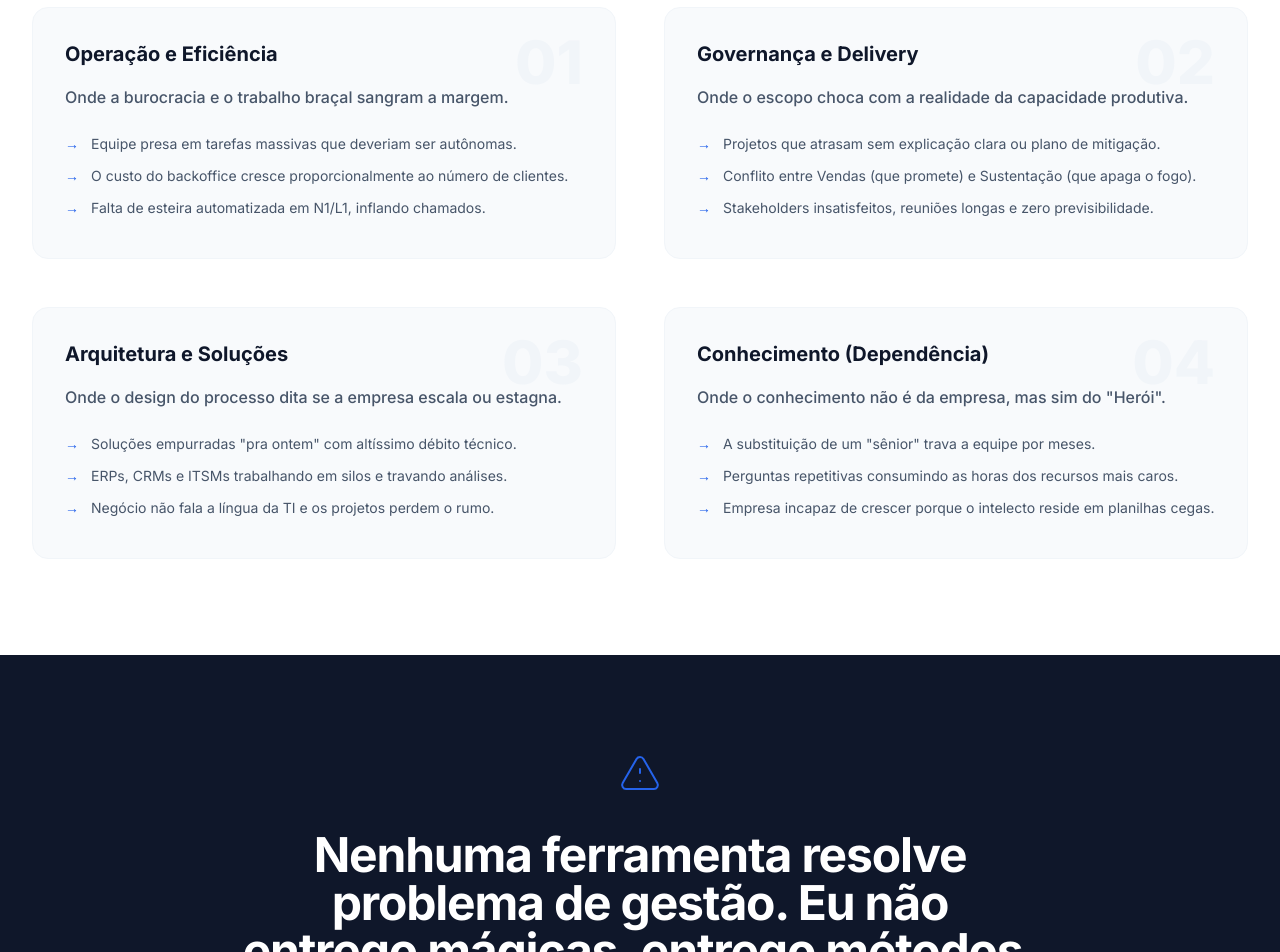
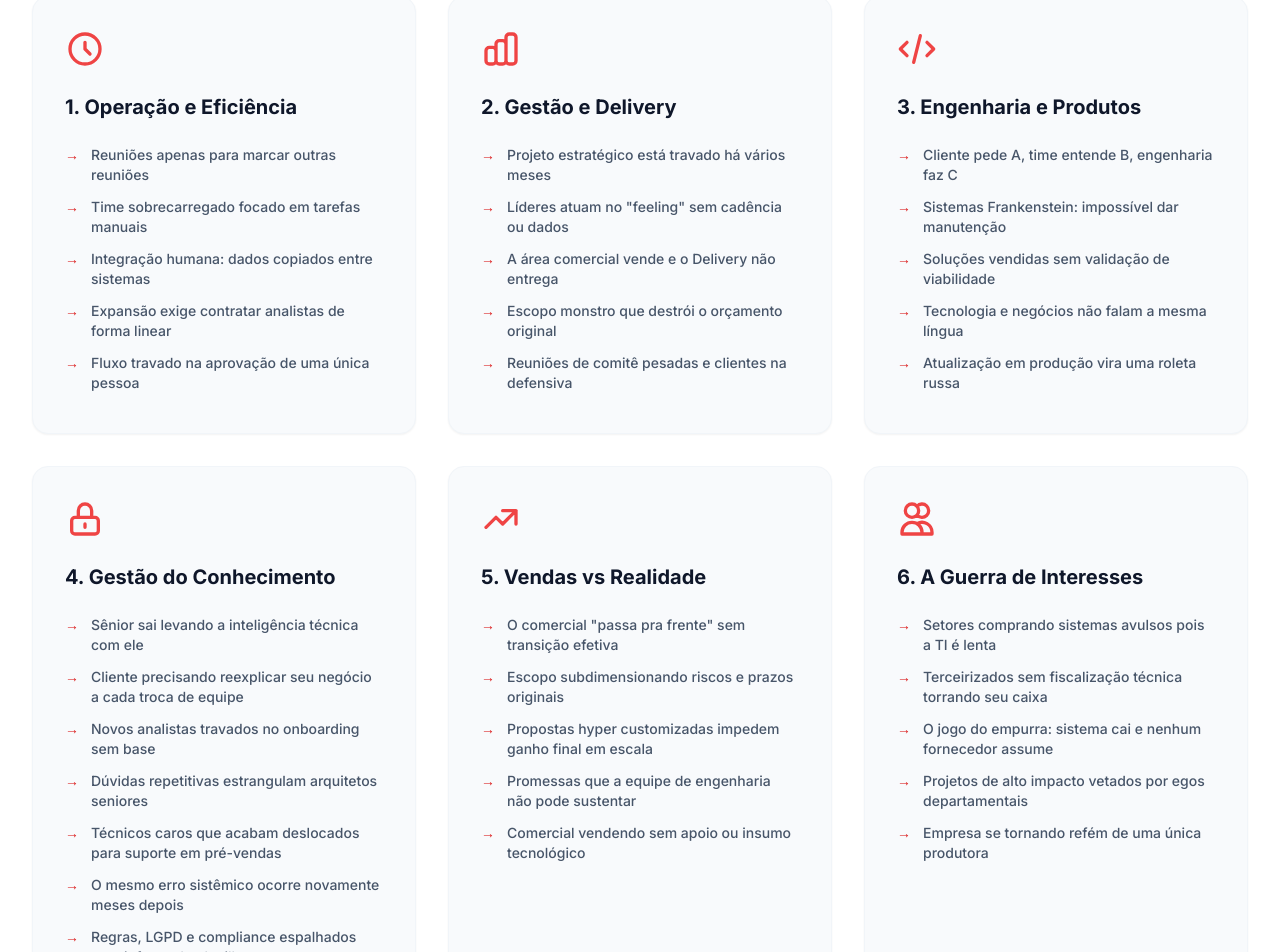
Before and after one commit to Lindualdo/aldosantos, a Next.js app: page / in a window 1280 px wide. Shown: the part 1160-2112 px from the top of the page. Built offline with nearby package versions, Linux system fonts and the light colour scheme.

Commit message:
feet: sessão dores

```diff
--- a/app/page.tsx
+++ b/app/page.tsx
@@ -67,58 +67,109 @@ export default function Home() {
       <section className="py-24 bg-white">
         <div className="max-w-7xl mx-auto px-6 lg:px-8">
           <div className="max-w-3xl mb-16">
-            <h3 className="text-sm font-bold tracking-widest text-slate-400 uppercase mb-3">Identificação de Gargalos</h3>
+            <h3 className="text-sm font-bold tracking-widest text-slate-400 uppercase mb-3">Problemas Frequentes</h3>
             <h2 className="text-3xl md:text-4xl font-bold text-slate-900 tracking-tight mb-6">
-              O problema não são as pessoas.<br />
-              São os processos que elas operam.
+              Você reconhece algum desses cenários?
             </h2>
             <p className="text-lg text-slate-600 leading-relaxed">
-              O caos financeiro e o estresse operacional não surgem do nada. Eles se manifestam e se multiplicam exatamente nestas quatro camadas da sua organização:
+              Já ajudei a solucionar desafios exatos como estes liderando times em diversas operações. Se você vive alguns deles, nós podemos trabalhar juntos para estancar o problema e otimizar seus processos.
             </p>
           </div>
 
-          <div className="grid md:grid-cols-2 gap-8 lg:gap-12">
-            <div className="p-8 pb-10 rounded-2xl bg-slate-50 border border-slate-100 relative group hover:border-blue-200 transition-colors">
-              <div className="text-6xl font-black text-slate-100 absolute top-6 right-8 pointer-events-none group-hover:text-blue-50 transition-colors">01</div>
-              <h4 className="text-xl font-bold text-slate-900 mb-4 relative z-10">Operação e Eficiência</h4>
-              <p className="text-slate-600 leading-relaxed mb-6 font-medium relative z-10">Onde a burocracia e o trabalho braçal sangram a margem.</p>
-              <ul className="space-y-3">
-                <li className="flex gap-3 text-slate-600 text-sm"><span className="text-blue-600 font-bold shrink-0">→</span> Equipe presa em tarefas massivas que deveriam ser autônomas.</li>
-                <li className="flex gap-3 text-slate-600 text-sm"><span className="text-blue-600 font-bold shrink-0">→</span> O custo do backoffice cresce proporcionalmente ao número de clientes.</li>
-                <li className="flex gap-3 text-slate-600 text-sm"><span className="text-blue-600 font-bold shrink-0">→</span> Falta de esteira automatizada em N1/L1, inflando chamados.</li>
+          <div className="grid md:grid-cols-2 lg:grid-cols-3 gap-8">
+            {/* Camada 1 */}
+            <div className="p-8 pb-10 rounded-2xl bg-slate-50 border border-slate-100 relative group transition-colors hover:border-slate-300 shadow-sm">
+              <div className="text-red-500 mb-6">
+                <svg className="w-10 h-10" fill="none" stroke="currentColor" viewBox="0 0 24 24"><path strokeLinecap="round" strokeLinejoin="round" strokeWidth={2} d="M12 8v4l3 3m6-3a9 9 0 11-18 0 9 9 0 0118 0z" /></svg>
+              </div>
+              <h4 className="text-xl font-bold text-slate-900 mb-6 relative z-10">1. Operação e Eficiência</h4>
+              <ul className="space-y-3 relative z-10">
+                <li className="flex gap-3 text-slate-600 text-sm font-medium"><span className="text-red-600 font-bold shrink-0">→</span> Reuniões apenas para marcar outras reuniões</li>
+                <li className="flex gap-3 text-slate-600 text-sm font-medium"><span className="text-red-600 font-bold shrink-0">→</span> Time sobrecarregado focado em tarefas manuais</li>
+                <li className="flex gap-3 text-slate-600 text-sm font-medium"><span className="text-red-600 font-bold shrink-0">→</span> Integração humana: dados copiados entre sistemas</li>
+                <li className="flex gap-3 text-slate-600 text-sm font-medium"><span className="text-red-600 font-bold shrink-0">→</span> Expansão exige contratar analistas de forma linear</li>
+                <li className="flex gap-3 text-slate-600 text-sm font-medium"><span className="text-red-600 font-bold shrink-0">→</span> Fluxo travado na aprovação de uma única pessoa</li>
               </ul>
             </div>
 
-            <div className="p-8 pb-10 rounded-2xl bg-slate-50 border border-slate-100 relative group hover:border-blue-200 transition-colors">
-              <div className="text-6xl font-black text-slate-100 absolute top-6 right-8 pointer-events-none group-hover:text-blue-50 transition-colors">02</div>
-              <h4 className="text-xl font-bold text-slate-900 mb-4 relative z-10">Governança e Delivery</h4>
-              <p className="text-slate-600 leading-relaxed mb-6 font-medium relative z-10">Onde o escopo choca com a realidade da capacidade produtiva.</p>
-              <ul className="space-y-3">
-                <li className="flex gap-3 text-slate-600 text-sm"><span className="text-blue-600 font-bold shrink-0">→</span> Projetos que atrasam sem explicação clara ou plano de mitigação.</li>
-                <li className="flex gap-3 text-slate-600 text-sm"><span className="text-blue-600 font-bold shrink-0">→</span> Conflito entre Vendas (que promete) e Sustentação (que apaga o fogo).</li>
-                <li className="flex gap-3 text-slate-600 text-sm"><span className="text-blue-600 font-bold shrink-0">→</span> Stakeholders insatisfeitos, reuniões longas e zero previsibilidade.</li>
+            {/* Camada 2 */}
+            <div className="p-8 pb-10 rounded-2xl bg-slate-50 border border-slate-100 relative group transition-colors hover:border-slate-300 shadow-sm">
+              <div className="text-red-500 mb-6">
+                <svg className="w-10 h-10" fill="none" stroke="currentColor" viewBox="0 0 24 24"><path strokeLinecap="round" strokeLinejoin="round" strokeWidth={2} d="M9 19v-6a2 2 0 00-2-2H5a2 2 0 00-2 2v6a2 2 0 002 2h2a2 2 0 002-2zm0 0V9a2 2 0 012-2h2a2 2 0 012 2v10m-6 0a2 2 0 002 2h2a2 2 0 002-2m0 0V5a2 2 0 012-2h2a2 2 0 012 2v14a2 2 0 01-2 2h-2a2 2 0 01-2-2z" /></svg>
+              </div>
+              <h4 className="text-xl font-bold text-slate-900 mb-6 relative z-10">2. Gestão e Delivery</h4>
+              <ul className="space-y-3 relative z-10">
+                <li className="flex gap-3 text-slate-600 text-sm font-medium"><span className="text-red-600 font-bold shrink-0">→</span> Projeto estratégico está travado há vários meses</li>
+                <li className="flex gap-3 text-slate-600 text-sm font-medium"><span className="text-red-600 font-bold shrink-0">→</span> Líderes atuam no "feeling" sem cadência ou dados</li>
+                <li className="flex gap-3 text-slate-600 text-sm font-medium"><span className="text-red-600 font-bold shrink-0">→</span> A área comercial vende e o Delivery não entrega</li>
+                <li className="flex gap-3 text-slate-600 text-sm font-medium"><span className="text-red-600 font-bold shrink-0">→</span> Escopo monstro que destrói o orçamento original</li>
+                <li className="flex gap-3 text-slate-600 text-sm font-medium"><span className="text-red-600 font-bold shrink-0">→</span> Reuniões de comitê pesadas e clientes na defensiva</li>
               </ul>
             </div>
 
-            <div className="p-8 pb-10 rounded-2xl bg-slate-50 border border-slate-100 relative group hover:border-blue-200 transition-colors">
-              <div className="text-6xl font-black text-slate-100 absolute top-6 right-8 pointer-events-none group-hover:text-blue-50 transition-colors">03</div>
-              <h4 className="text-xl font-bold text-slate-900 mb-4 relative z-10">Arquitetura e Soluções</h4>
-              <p className="text-slate-600 leading-relaxed mb-6 font-medium relative z-10">Onde o design do processo dita se a empresa escala ou estagna.</p>
-              <ul className="space-y-3">
-                <li className="flex gap-3 text-slate-600 text-sm"><span className="text-blue-600 font-bold shrink-0">→</span> Soluções empurradas "pra ontem" com altíssimo débito técnico.</li>
-                <li className="flex gap-3 text-slate-600 text-sm"><span className="text-blue-600 font-bold shrink-0">→</span> ERPs, CRMs e ITSMs trabalhando em silos e travando análises.</li>
-                <li className="flex gap-3 text-slate-600 text-sm"><span className="text-blue-600 font-bold shrink-0">→</span> Negócio não fala a língua da TI e os projetos perdem o rumo.</li>
+            {/* Camada 3 */}
+            <div className="p-8 pb-10 rounded-2xl bg-slate-50 border border-slate-100 relative group transition-colors hover:border-slate-300 shadow-sm">
+              <div className="text-red-500 mb-6">
+                <svg className="w-10 h-10" fill="none" stroke="currentColor" viewBox="0 0 24 24"><path strokeLinecap="round" strokeLinejoin="round" strokeWidth={2} d="M10 20l4-16m4 4l4 4-4 4M6 16l-4-4 4-4" /></svg>
+              </div>
+              <h4 className="text-xl font-bold text-slate-900 mb-6 relative z-10">3. Engenharia e Produtos</h4>
+              <ul className="space-y-3 relative z-10">
+                <li className="flex gap-3 text-slate-600 text-sm font-medium"><span className="text-red-600 font-bold shrink-0">→</span> Cliente pede A, time entende B, engenharia faz C</li>
+                <li className="flex gap-3 text-slate-600 text-sm font-medium"><span className="text-red-600 font-bold shrink-0">→</span> Sistemas Frankenstein: impossível dar manutenção</li>
+                <li className="flex gap-3 text-slate-600 text-sm font-medium"><span className="text-red-600 font-bold shrink-0">→</span> Soluções vendidas sem validação de viabilidade</li>
+                <li className="flex gap-3 text-slate-600 text-sm font-medium"><span className="text-red-600 font-bold shrink-0">→</span> Tecnologia e negócios não falam a mesma língua</li>
+                <li className="flex gap-3 text-slate-600 text-sm font-medium"><span className="text-red-600 font-bold shrink-0">→</span> Atualização em produção vira uma roleta russa</li>
               </ul>
             </div>
 
-            <div className="p-8 pb-10 rounded-2xl bg-slate-50 border border-slate-100 relative group hover:border-blue-200 transition-colors">
-              <div className="text-6xl font-black text-slate-100 absolute top-6 right-8 pointer-events-none group-hover:text-blue-50 transition-colors">04</div>
-              <h4 className="text-xl font-bold text-slate-900 mb-4 relative z-10">Conhecimento (Dependência)</h4>
-              <p className="text-slate-600 leading-relaxed mb-6 font-medium relative z-10">Onde o conhecimento não é da empresa, mas sim do "Herói".</p>
-              <ul className="space-y-3">
-                <li className="flex gap-3 text-slate-600 text-sm"><span className="text-blue-600 font-bold shrink-0">→</span> A substituição de um "sênior" trava a equipe por meses.</li>
-                <li className="flex gap-3 text-slate-600 text-sm"><span className="text-blue-600 font-bold shrink-0">→</span> Perguntas repetitivas consumindo as horas dos recursos mais caros.</li>
-                <li className="flex gap-3 text-slate-600 text-sm"><span className="text-blue-600 font-bold shrink-0">→</span> Empresa incapaz de crescer porque o intelecto reside em planilhas cegas.</li>
+            {/* Camada 4 */}
+            <div className="p-8 pb-10 rounded-2xl bg-slate-50 border border-slate-100 relative group transition-colors hover:border-slate-300 shadow-sm">
+              <div className="text-red-500 mb-6">
+                <svg className="w-10 h-10" fill="none" stroke="currentColor" viewBox="0 0 24 24"><path strokeLinecap="round" strokeLinejoin="round" strokeWidth={2} d="M12 15v2m-6 4h12a2 2 0 002-2v-6a2 2 0 00-2-2H6a2 2 0 00-2 2v6a2 2 0 002 2zm10-10V7a4 4 0 00-8 0v4h8z" /></svg>
+              </div>
+              <h4 className="text-xl font-bold text-slate-900 mb-6 relative z-10">4. Gestão do Conhecimento</h4>
+              <ul className="space-y-3 relative z-10">
+                <li className="flex gap-3 text-slate-600 text-sm font-medium"><span className="text-red-600 font-bold shrink-0">→</span> Sênior sai levando a inteligência técnica com ele</li>
+                <li className="flex gap-3 text-slate-600 text-sm font-medium"><span className="text-red-600 font-bold shrink-0">→</span> Cliente precisando reexplicar seu negócio a cada troca de equipe</li>
+                <li className="flex gap-3 text-slate-600 text-sm font-medium"><span className="text-red-600 font-bold shrink-0">→</span> Novos analistas travados no onboarding sem base</li>
+                <li className="flex gap-3 text-slate-600 text-sm font-medium"><span className="text-red-600 font-bold shrink-0">→</span> Dúvidas repetitivas estrangulam arquitetos seniores</li>
+                <li className="flex gap-3 text-slate-600 text-sm font-medium"><span className="text-red-600 font-bold shrink-0">→</span> Técnicos caros que acabam deslocados para suporte em pré-vendas</li>
+                <li className="flex gap-3 text-slate-600 text-sm font-medium"><span className="text-red-600 font-bold shrink-0">→</span> O mesmo erro sistêmico ocorre novamente meses depois</li>
+                <li className="flex gap-3 text-slate-600 text-sm font-medium"><span className="text-red-600 font-bold shrink-0">→</span> Regras, LGPD e compliance espalhados num inferno de planilhas</li>
+              </ul>
+            </div>
+
+            {/* Camada 5 */}
+            <div className="p-8 pb-10 rounded-2xl bg-slate-50 border border-slate-100 relative group transition-colors hover:border-slate-300 shadow-sm">
+              <div className="text-red-500 mb-6">
+                <svg className="w-10 h-10" fill="none" stroke="currentColor" viewBox="0 0 24 24">
+                  <path strokeLinecap="round" strokeLinejoin="round" strokeWidth={2} d="M13 7h8m0 0v8m0-8l-8 8-4-4-6 6" />
+                </svg>
+              </div>
+              <h4 className="text-xl font-bold text-slate-900 mb-6 relative z-10">5. Vendas vs Realidade</h4>
+              <ul className="space-y-3 relative z-10">
+                <li className="flex gap-3 text-slate-600 text-sm font-medium"><span className="text-red-600 font-bold shrink-0">→</span> O comercial "passa pra frente" sem transição efetiva</li>
+                <li className="flex gap-3 text-slate-600 text-sm font-medium"><span className="text-red-600 font-bold shrink-0">→</span> Escopo subdimensionando riscos e prazos originais</li>
+                <li className="flex gap-3 text-slate-600 text-sm font-medium"><span className="text-red-600 font-bold shrink-0">→</span> Propostas hyper customizadas impedem ganho final em escala</li>
+                <li className="flex gap-3 text-slate-600 text-sm font-medium"><span className="text-red-600 font-bold shrink-0">→</span> Promessas que a equipe de engenharia não pode sustentar</li>
+                <li className="flex gap-3 text-slate-600 text-sm font-medium"><span className="text-red-600 font-bold shrink-0">→</span> Comercial vendendo sem apoio ou insumo tecnológico</li>
+              </ul>
+            </div>
+
+            {/* Camada 6 */}
+            <div className="p-8 pb-10 rounded-2xl bg-slate-50 border border-slate-100 relative group transition-colors hover:border-slate-300 shadow-sm">
+              <div className="text-red-500 mb-6">
+                <svg className="w-10 h-10" fill="none" stroke="currentColor" viewBox="0 0 24 24">
+                  <path strokeLinecap="round" strokeLinejoin="round" strokeWidth={2} d="M12 4.354a4 4 0 110 5.292M15 21H3v-1a6 6 0 0112 0v1zm0 0h6v-1a6 6 0 00-9-5.197M13 7a4 4 0 11-8 0 4 4 0 018 0z" />
+                </svg>
+              </div>
+              <h4 className="text-xl font-bold text-slate-900 mb-6 relative z-10">6. A Guerra de Interesses</h4>
+              <ul className="space-y-3 relative z-10">
+                <li className="flex gap-3 text-slate-600 text-sm font-medium"><span className="text-red-600 font-bold shrink-0">→</span> Setores comprando sistemas avulsos pois a TI é lenta</li>
+                <li className="flex gap-3 text-slate-600 text-sm font-medium"><span className="text-red-600 font-bold shrink-0">→</span> Terceirizados sem fiscalização técnica torrando seu caixa</li>
+                <li className="flex gap-3 text-slate-600 text-sm font-medium"><span className="text-red-600 font-bold shrink-0">→</span> O jogo do empurra: sistema cai e nenhum fornecedor assume</li>
+                <li className="flex gap-3 text-slate-600 text-sm font-medium"><span className="text-red-600 font-bold shrink-0">→</span> Projetos de alto impacto vetados por egos departamentais</li>
+                <li className="flex gap-3 text-slate-600 text-sm font-medium"><span className="text-red-600 font-bold shrink-0">→</span> Empresa se tornando refém de uma única produtora</li>
               </ul>
             </div>
           </div>
@@ -210,9 +261,9 @@ export default function Home() {
                     <path strokeLinecap="round" strokeLinejoin="round" strokeWidth={1.5} d="M21 13.255A23.931 23.931 0 0112 15c-3.183 0-6.22-.62-9-1.745M16 6V4a2 2 0 00-2-2h-4a2 2 0 00-2 2v2m4 6h.01M5 20h14a2 2 0 002-2V8a2 2 0 00-2-2H5a2 2 0 00-2 2v10a2 2 0 002 2z" />
                   </svg>
                 </div>
-                <h4 className="text-xl font-bold text-slate-900 mb-4 tracking-tight">Interim Management</h4>
+                <h4 className="text-xl font-bold text-slate-900 mb-4 tracking-tight">Alocação PJ em Liderança</h4>
                 <p className="text-slate-600 text-sm leading-relaxed">
-                  Assumo áreas inteiras (Delivery, PMO, Operações de Tecnologia) como alocado/PJ no momento de crise. A finalidade é estancar problemas severos, reestruturar processos viciados, motivar times e devolver a linha estabilizada à Diretoria após alguns meses.
+                  Contratação via B2B para assumir papéis críticos fixos na sua operacão. Atuo no dia a dia como Gerente de Projetos, Delivery ou Head de Operações para estabilizar o caos, liderar times e entregar previsibilidade para a Diretoria.
                 </p>
               </div>
 
@@ -222,9 +273,9 @@ export default function Home() {
                     <path strokeLinecap="round" strokeLinejoin="round" strokeWidth={1.5} d="M13 10V3L4 14h7v7l9-11h-7z" />
                   </svg>
                 </div>
-                <h4 className="text-xl font-bold text-slate-900 mb-4 tracking-tight">Turnaround de Projetos (Consultoria)</h4>
+                <h4 className="text-xl font-bold text-slate-900 mb-4 tracking-tight">Consultoria de Transformação Digital</h4>
                 <p className="text-slate-600 text-sm leading-relaxed">
-                  Contratações para gargalos específicos: Por exemplo, a operação de Suporte custa fortunas. Diagnostico a ineficiência do processo, implanto novas estruturas de gestão combinadas com IA (Base RAG para L1) e otimização do fluxo comercial.
+                  Para dores específicas com escopo fechado. Diagnostico gargalos em processos, implanto gestão baseada em IA (como bases RAG para suporte) ou integrações complexas de dados. Treino sua equipe e entrego a operação rodando limpa.
                 </p>
               </div>
             </div>
```
Also changed, not shown: 1 other file (tests, documents, lock files or other folders).
